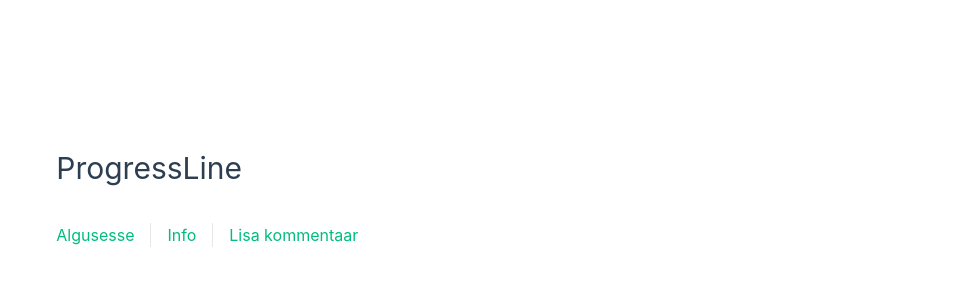
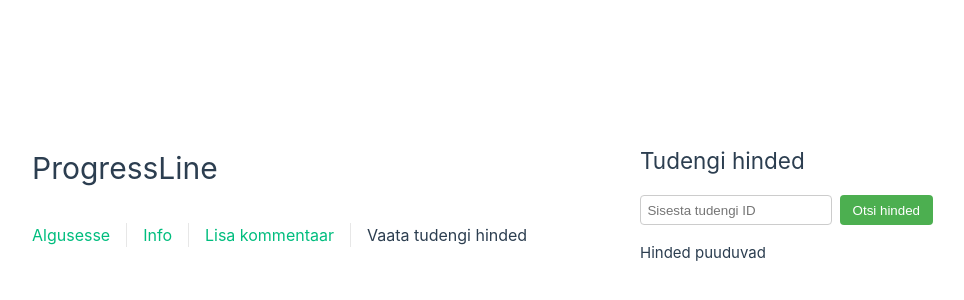
Before and after one commit to olbord/progress-line, a Vue app in the folder frontend/: page /grades in a window 1280 px wide. Shown: the part 196-496 px from the top of the page, without its empty margins (0-964 px from the left). Built offline with nearby package versions, Linux system fonts and the light colour scheme.

Commit message:
Add GradesView.vue

```diff
--- a/frontend/src/App.vue
+++ b/frontend/src/App.vue
@@ -14,6 +14,7 @@ import { RouterLink, RouterView } from 'vue-router'
         <RouterLink to="/">Algusesse</RouterLink>
         <RouterLink to="/about">Info</RouterLink>
         <RouterLink to="/comments">Lisa kommentaar</RouterLink>
+        <RouterLink to="/grades">Vaata tudengi hinded</RouterLink>
       </nav>
     </div>
   </header>
--- a/frontend/src/router/index.js
+++ b/frontend/src/router/index.js
@@ -1,6 +1,7 @@
 import { createRouter, createWebHistory } from 'vue-router'
 import HomeView from '../views/HomeView.vue'
 import CommentsView from '../views/CommentsView.vue'
+import GradesView from "@/views/GradesView.vue";
 
 const router = createRouter({
   history: createWebHistory(import.meta.env.BASE_URL),
@@ -16,6 +17,11 @@ const router = createRouter({
       component: CommentsView,
     },
     {
+      path: '/grades',
+      name: 'grades',
+      component: GradesView,
+    },
+    {
       path: '/about',
       name: 'about',
       // route level code-splitting
--- /dev/null
+++ b/frontend/src/views/GradesView.vue
@@ -0,0 +1,109 @@
+<template>
+  <div class="grades">
+    <h2>Tudengi hinded</h2>
+
+    <div class="search-box">
+      <input
+          v-model="studentIdInput"
+          type="number"
+          placeholder="Sisesta tudengi ID"
+      />
+      <button @click="fetchGrades">Otsi hinded</button>
+    </div>
+
+    <div v-if="loading">Laen hinded...</div>
+    <div v-else-if="error" class="error">{{ error }}</div>
+
+    <table v-else-if="grades.length > 0">
+      <thead>
+      <tr>
+        <th>Kursuse ID</th>
+        <th>Ülesanne</th>
+        <th>Tüüp</th>
+        <th>Hinne</th>
+        <th>Kuupäev</th>
+      </tr>
+      </thead>
+      <tbody>
+      <tr v-for="grade in grades" :key="grade.id">
+        <td>{{ grade.courseId }}</td>
+        <td>{{ grade.itemName }}</td>
+        <td>{{ grade.itemType }}</td>
+        <td>{{ grade.grade }}</td>
+        <td>{{ new Date(grade.gradeDateGraded).toLocaleString() }}</td>
+      </tr>
+      </tbody>
+    </table>
+
+    <div v-else>Hinded puuduvad</div>
+  </div>
+</template>
+
+<script setup>
+import { ref } from 'vue'
+
+const studentIdInput = ref('')
+const grades = ref([])
+const loading = ref(false)
+const error = ref(null)
+
+async function fetchGrades() {
+  if (!studentIdInput.value) {
+    error.value = 'Palun sisesta tudengi ID'
+    return
+  }
+  loading.value = true
+  error.value = null
+  grades.value = []
+  try {
+    const res = await fetch(`http://localhost:5173/api/grades/students/${studentIdInput.value}`)
+    if (!res.ok) throw new Error('Viga andmete laadimisel')
+    grades.value = await res.json()
+  } catch (err) {
+    error.value = err.message
+  } finally {
+    loading.value = false
+  }
+}
+</script>
+
+<style scoped>
+.search-box {
+  margin: 1rem 0;
+  display: flex;
+  gap: 0.5rem;
+}
+input {
+  padding: 0.4rem;
+  border: 1px solid #ccc;
+  border-radius: 4px;
+}
+button {
+  padding: 0.4rem 0.8rem;
+  background: #4caf50;
+  color: white;
+  border: none;
+  border-radius: 4px;
+  cursor: pointer;
+}
+button:hover {
+  background: #45a049;
+}
+.error {
+  color: red;
+  margin: 0.5rem 0;
+}
+table {
+  border-collapse: collapse;
+  width: 100%;
+  margin-top: 1rem;
+}
+th, td {
+  border: 1px solid #ddd;
+  padding: 8px;
+}
+th {
+  background: #f4f4f4;
+  text-align: left;
+}
+</style>
```
